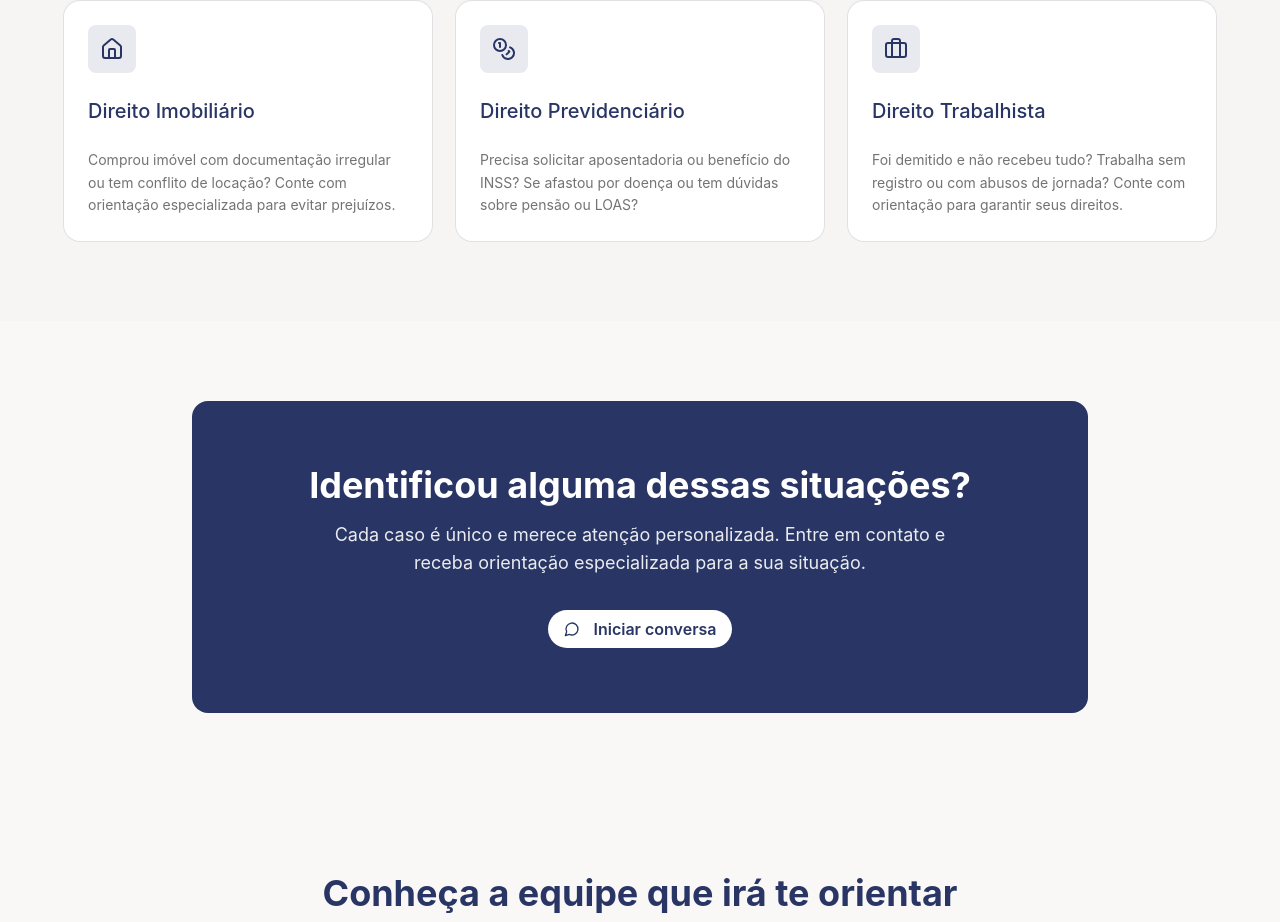
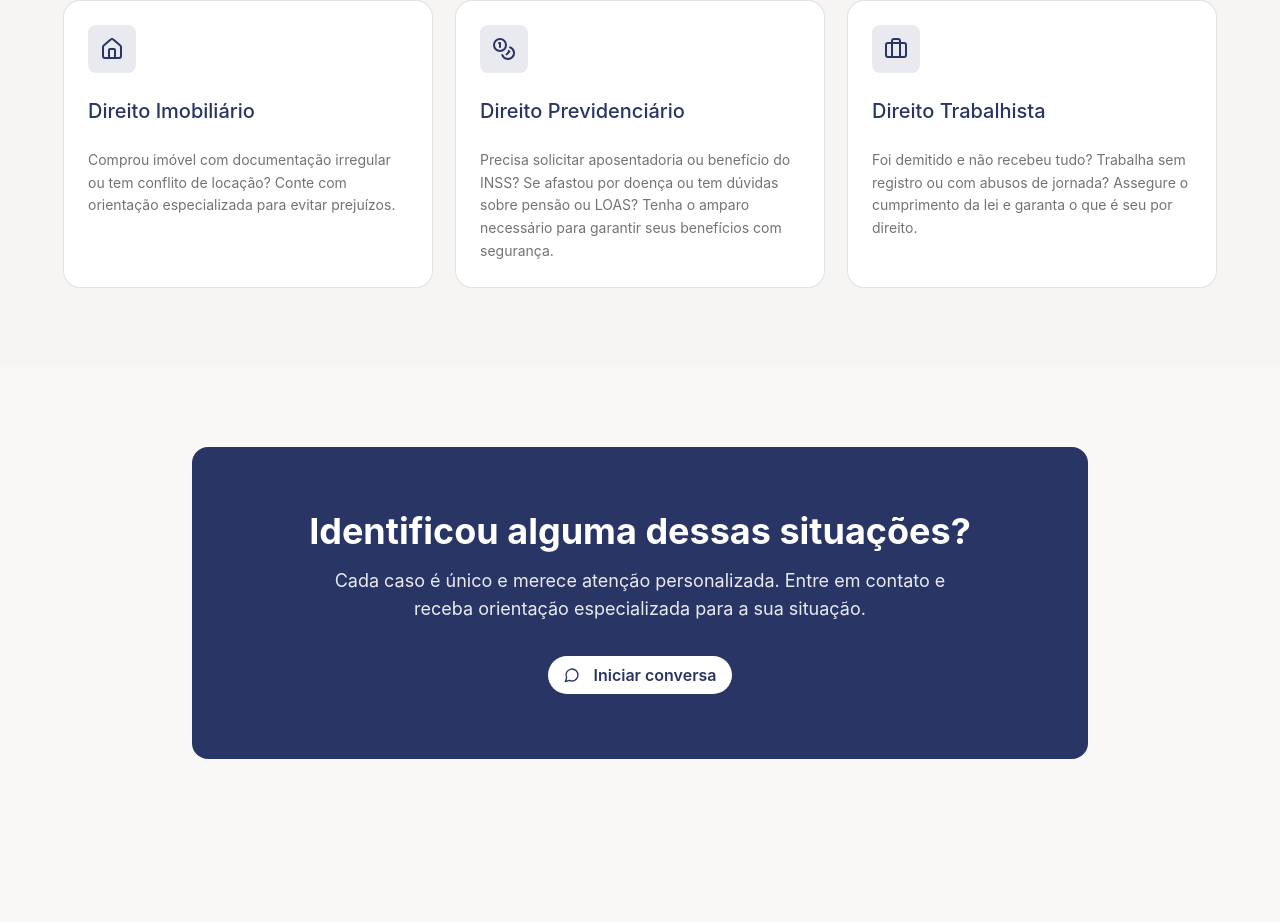
Before and after one commit to pedroocampelo/matheus, a React (Vite) app: page / in a window 1280 px wide. Shown: the part 1542-2464 px from the top of the page. Built offline with nearby package versions, Linux system fonts and the light colour scheme.

Commit message:
Update PracticeAreas.tsx

```diff
--- a/src/react-app/components/PracticeAreas.tsx
+++ b/src/react-app/components/PracticeAreas.tsx
@@ -25,12 +25,12 @@ const areas = [
   {
     icon: Coins,
     title: "Direito Previdenciário",
-    description: "Precisa solicitar aposentadoria ou benefício do INSS? Se afastou por doença ou tem dúvidas sobre pensão ou LOAS?"
+    description: "Precisa solicitar aposentadoria ou benefício do INSS? Se afastou por doença ou tem dúvidas sobre pensão ou LOAS? Tenha o amparo necessário para garantir seus benefícios com segurança."
   },
   {
     icon: Briefcase,
     title: "Direito Trabalhista",
-    description: "Foi demitido e não recebeu tudo? Trabalha sem registro ou com abusos de jornada? Conte com orientação para garantir seus direitos."
+    description: "Foi demitido e não recebeu tudo? Trabalha sem registro ou com abusos de jornada? Assegure o cumprimento da lei e garanta o que é seu por direito."
   }
 ];
 
```
